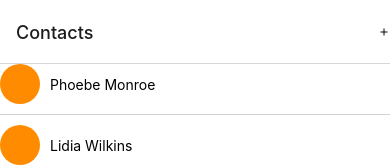
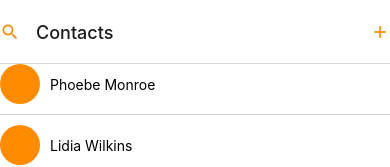
Before and after one commit to kaixuannnn/projecttest, a React Native app: screen /Contacts in a window 390 px wide. Shown: the top 167 px of the page. Built offline with nearby package versions, Linux system fonts and the light colour scheme.

Commit message:
icons added on contacts screen

```diff
--- a/app/components/ContactsList.js
+++ b/app/components/ContactsList.js
@@ -7,7 +7,7 @@ import {
 } from 'react-native';
 import React from 'react';
 import {useNavigation} from '@react-navigation/native';
-import {LIGHT_GREY} from '../config/colors';
+import {LIGHT_GREY, PRIMARY_COLOR} from '../config/colors';
 
 const Separator = () => <View style={styles.separator} />;
 
@@ -43,7 +43,7 @@ const styles = StyleSheet.create({
     height: 40,
     width: 40,
     borderRadius: 20,
-    backgroundColor: '#ff8c00',
+    backgroundColor: PRIMARY_COLOR,
     marginRight: 10,
   },
   listItem: {
--- a/app/config/colors.js
+++ b/app/config/colors.js
@@ -1 +1,2 @@
 export const LIGHT_GREY = '#D3D3D3';
+export const PRIMARY_COLOR = '#ff8c00';
--- a/app/screens/ContactsScreen.js
+++ b/app/screens/ContactsScreen.js
@@ -3,13 +3,15 @@ import React, {useContext, useLayoutEffect} from 'react';
 import Icon from 'react-native-vector-icons/MaterialIcons';
 import ContactsList from '../components/ContactsList';
 import PersonContext from '../contexts/PersonContext';
+import {PRIMARY_COLOR} from '../config/colors';
 
 const ContactsScreen = ({navigation}) => {
   const {persons} = useContext(PersonContext);
 
   useLayoutEffect(() => {
     navigation.setOptions({
-      headerRight: () => <Icon name="add" />,
+      headerRight: () => <Icon name="add" size={20} color={PRIMARY_COLOR} />,
+      headerLeft: () => <Icon name="search" size={20} color={PRIMARY_COLOR} />,
     });
   }, [navigation]);
 
```
